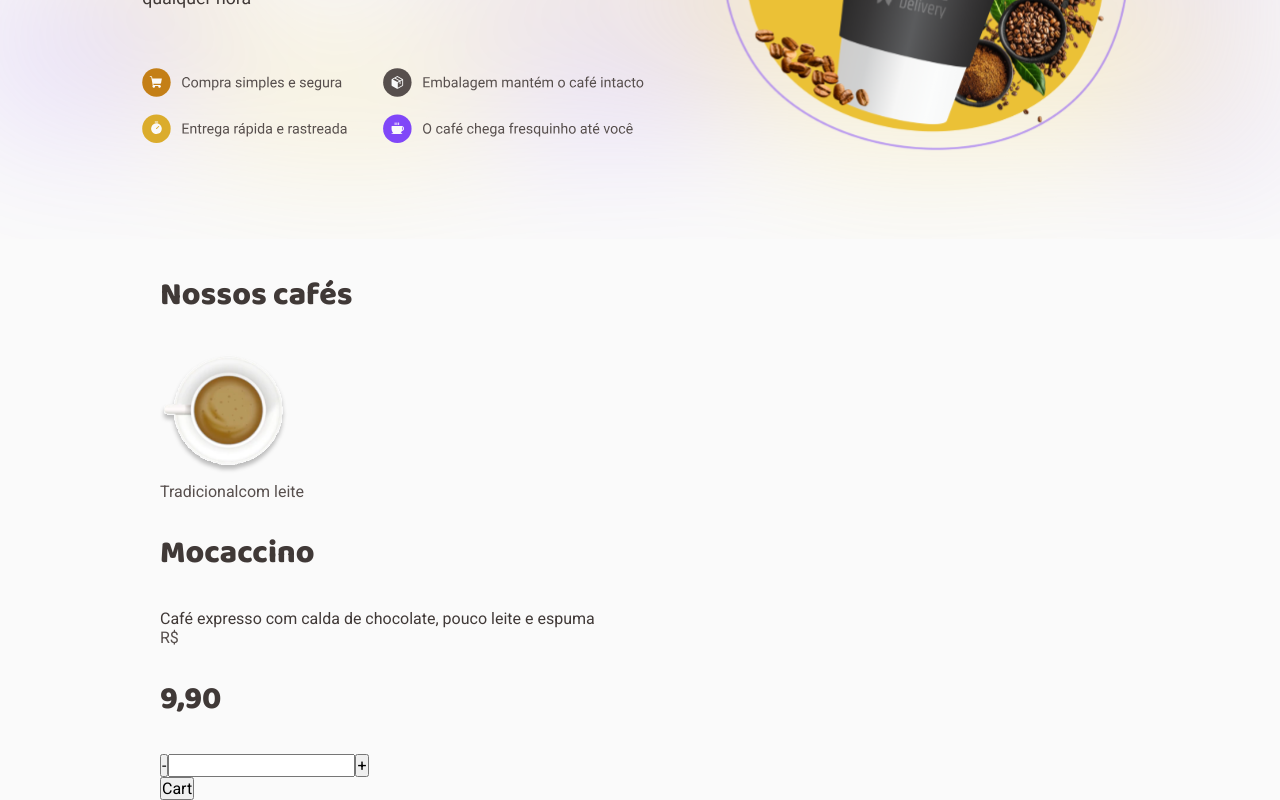
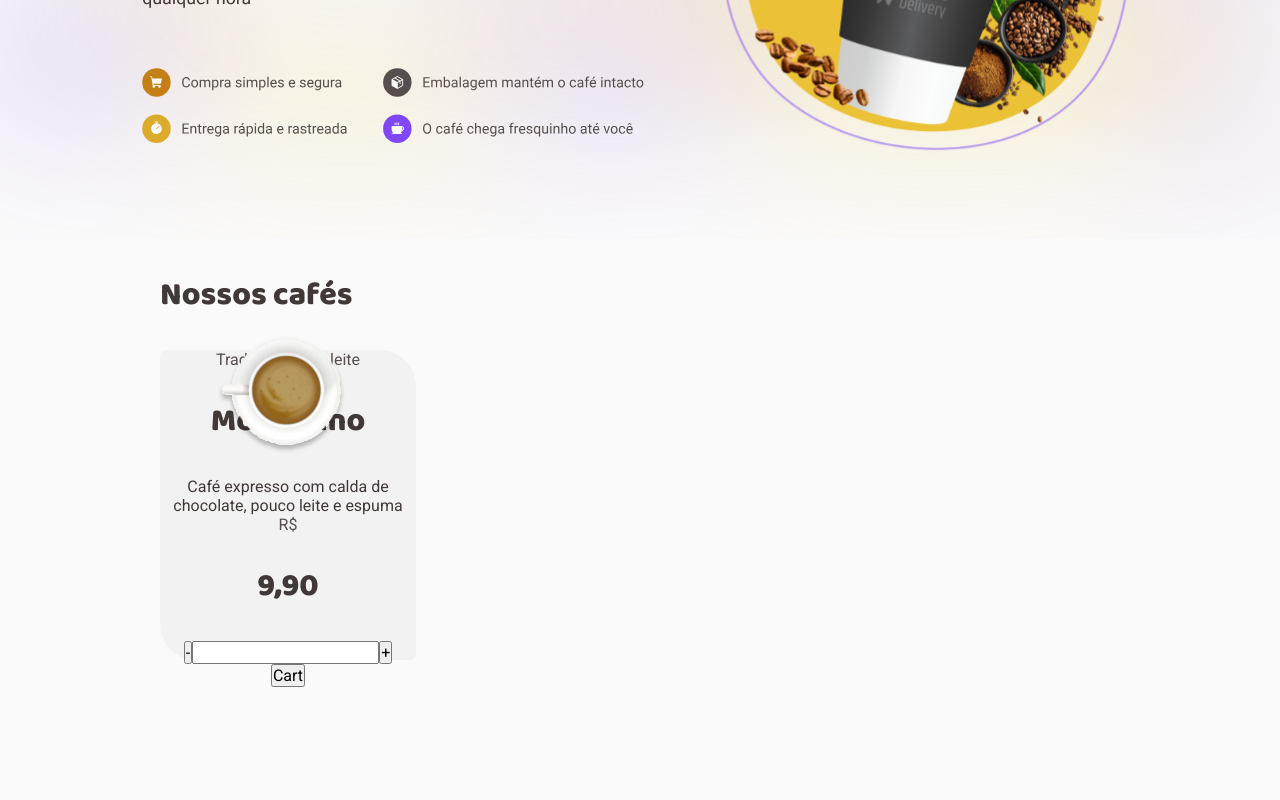
Before and after one commit to MartinGBB/coffee-delivery, a React (Vite) app: page / in a window 1280 px wide. Shown: the part 349-1149 px from the top of the page. After the commit the page ends 1036 px from the top, so only its background shows below. Built offline with nearby package versions, Linux system fonts and the light colour scheme.

Commit message:
style: ajusta imagem

```diff
--- a/src/pages/Home/components/index.tsx
+++ b/src/pages/Home/components/Products/index.tsx
@@ -1,8 +1,9 @@
-import coffee from '../../../assets/coffesImages/Coffee-13.svg'
+import coffee from '../../../../assets/coffesImages/Coffee-13.svg'
+import { CardContainer } from './styles'
 
 export function Products() {
   return (
-    <div>
+    <CardContainer>
       <img src={coffee} alt="" />
       <div>
         <span>Tradicional</span>
@@ -26,6 +27,6 @@ export function Products() {
           <button>Cart</button>
         </div>
       </div>
-    </div>
+    </CardContainer>
   )
 }
--- /dev/null
+++ b/src/pages/Home/components/Products/styles.ts
@@ -0,0 +1,16 @@
+import styled from 'styled-components'
+
+export const CardContainer = styled.div`
+  background: ${({ theme }) => theme['base-card']};
+  width: 16rem;
+  height: 19.375rem;
+  position: absolute;
+  border-radius: 6px 36px;
+  text-align: center;
+
+  img {
+    position: absolute;
+    left: calc(50% - 140px / 2);
+    top: -20px;
+  }
+`
--- a/src/pages/Home/index.tsx
+++ b/src/pages/Home/index.tsx
@@ -1,5 +1,5 @@
 import banner from '../../assets/banner.svg'
-import { Products } from './components'
+import { Products } from './components/Products'
 import { BannerImg, HomeContainer } from './styles'
 
 export function Home() {
```
